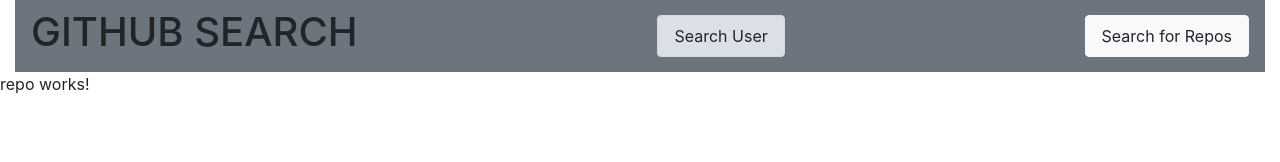
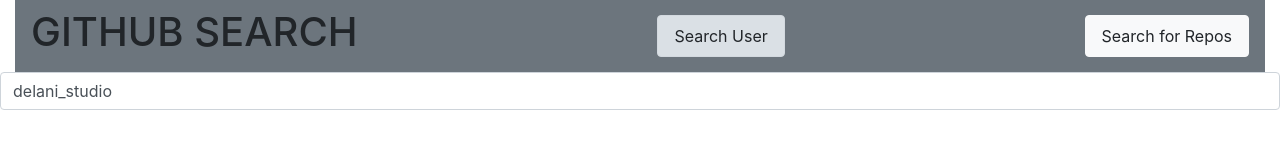
Before and after one commit to BernardMairura/github-search, an Angular app: page /repo in a window 1280 px wide. Shown: the top 162 px of the page. Built offline with nearby package versions, Linux system fonts and the light colour scheme.

Commit message:
html details to repo component

```diff
--- a/src/app/components/repo/repo.component.html
+++ b/src/app/components/repo/repo.component.html
@@ -1 +1,20 @@
-<p>repo works!</p>
+<form action="search-form">
+    <div class="form-group">
+        <input type="text" class="form-control" placeholder="Repositories"[(ngModel)]='reponame' name="reponame" (keyup)="findRepos()">
+    </div>
+</form>
+<div *ngIf="repos">
+    <div class="panel panel-default">
+        <div class="panel-heading">
+            <div class="row">
+                <div class="col-md-12">
+                    <a href="{{item.html_url}}" target="_blank"><strong>{{repo.name}}</strong></a>
+                    <p><strong>Created:</strong> {{repo.created_at|dateAgo}}</p>
+                    <p><strong>Created by:</strong> {{repo.owner.login}}</p>
+                    <p><strong>Language used:</strong> {{repo.language}}</p>
+                    <p>{{repo.description}}</p>
+                </div>
+            </div>
+        </div>
+    </div>
+</div>
--- a/src/app/components/repo/repo.component.ts
+++ b/src/app/components/repo/repo.component.ts
@@ -12,9 +12,8 @@
 
   constructor(private githubService:GithubService) { }
 
-  getRepos(){
+  findRepos(){
     this.githubService.updateRepo(this.reponame);
-
     this.githubService.getRepo().subscribe((repos)=>{
       this.reponame=repos
     });
```
